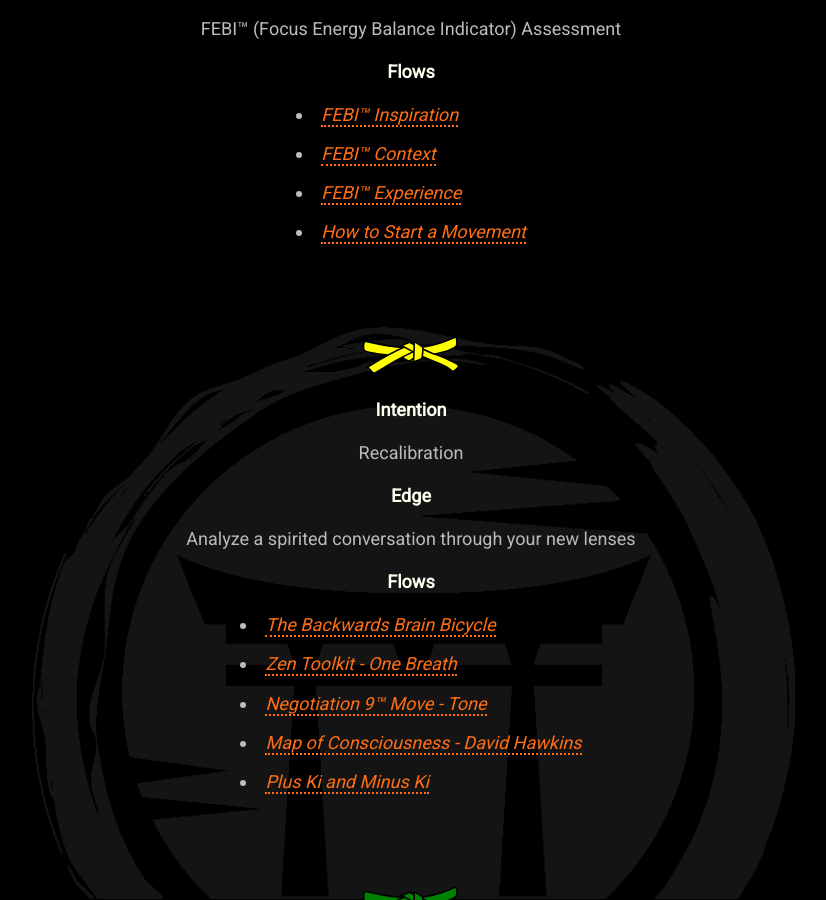
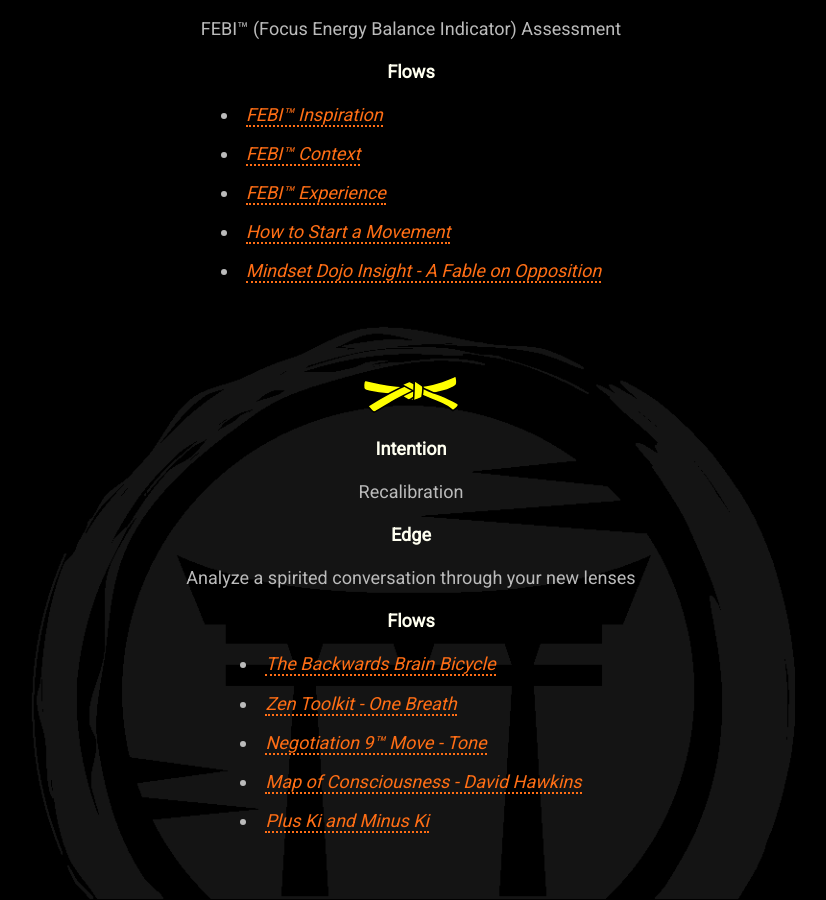
Before and after one commit to mindset-dojo/mindset-dojo.github.io, a Jekyll site: the page built from program.md, in a window 1280 px wide and 900 px high, scrolled down 2177 px. Shown: the whole window, without its empty margins (229-1055 px from the left). Built offline with Jekyll 4.4.1, drawn with Linux system fonts in a browser that asks for light colours; some web fonts are replaced.

Commit message:
feat(program): add opposition fable to white belt.

```diff
--- a/_data/program.yaml
+++ b/_data/program.yaml
@@ -47,6 +47,8 @@
         url: https://www.youtube.com/watch?v=uVTGeFjsD3s
       - label: How to Start a Movement
         url: https://www.ted.com/talks/derek_sivers_how_to_start_a_movement
+      - label: Mindset Dojo Insight - A Fable on Opposition
+        url: https://medium.com/p/1e9078621d7f
   - color: yellow
     label: 6th Kyu
     level: -6
```
